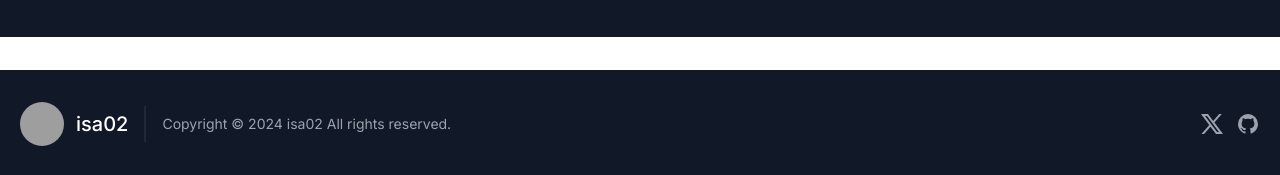
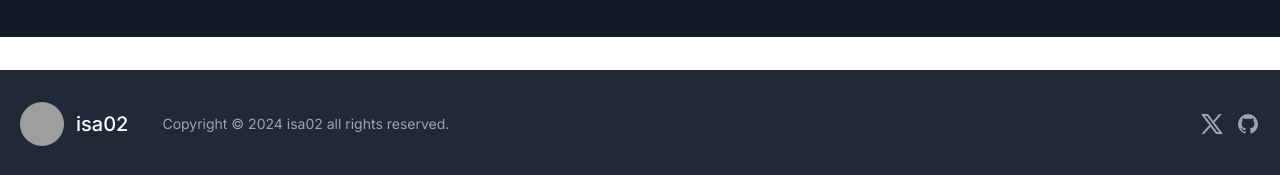
Before and after one commit to 02isa26/02isa26.github.io, a Next.js app: page / in a window 1280 px wide. Shown: the part 814-989 px from the top of the page. Built offline with nearby package versions, Linux system fonts and the light colour scheme; grey boxes are pictures that could not be loaded.

Commit message:
Change footer disign

```diff
--- a/src/app/_components/footer.tsx
+++ b/src/app/_components/footer.tsx
@@ -3,7 +3,7 @@ import { EXAMPLE_PATH } from "@/lib/constants";
 
 export function Footer() {
     return (
-        <footer className="text-gray-400 bg-gray-900 body-font">
+        <footer className="text-gray-400 bg-gray-800 body-font">
             <div className="container px-5 py-8 mx-auto flex items-center sm:flex-row flex-col">
                 <a className="flex title-font font-medium items-center md:justify-start justify-center text-white">
                     {/* <svg xmlns="http://www.w3.org/2000/svg" fill="none" stroke="currentColor" stroke-linecap="round" stroke-linejoin="round" stroke-width="2" className="w-10 h-10 text-white p-2 bg-indigo-500 rounded-full" viewBox="0 0 24 24">
@@ -13,7 +13,7 @@ export function Footer() {
                     <span className="ml-3 text-xl">isa02</span>
                 </a>
                 <p className="text-sm text-gray-400 sm:ml-4 sm:pl-4 sm:border-l-2 sm:border-gray-800 sm:py-2 sm:mt-0 mt-4">
-                    Copyright © 2024 isa02 All rights reserved.
+                    Copyright © 2024 isa02 all rights reserved.
                 </p>
                 <span className="inline-flex sm:ml-auto sm:mt-0 mt-4 justify-center sm:justify-start">
                     <a className="ml-3 text-gray-400">
```
